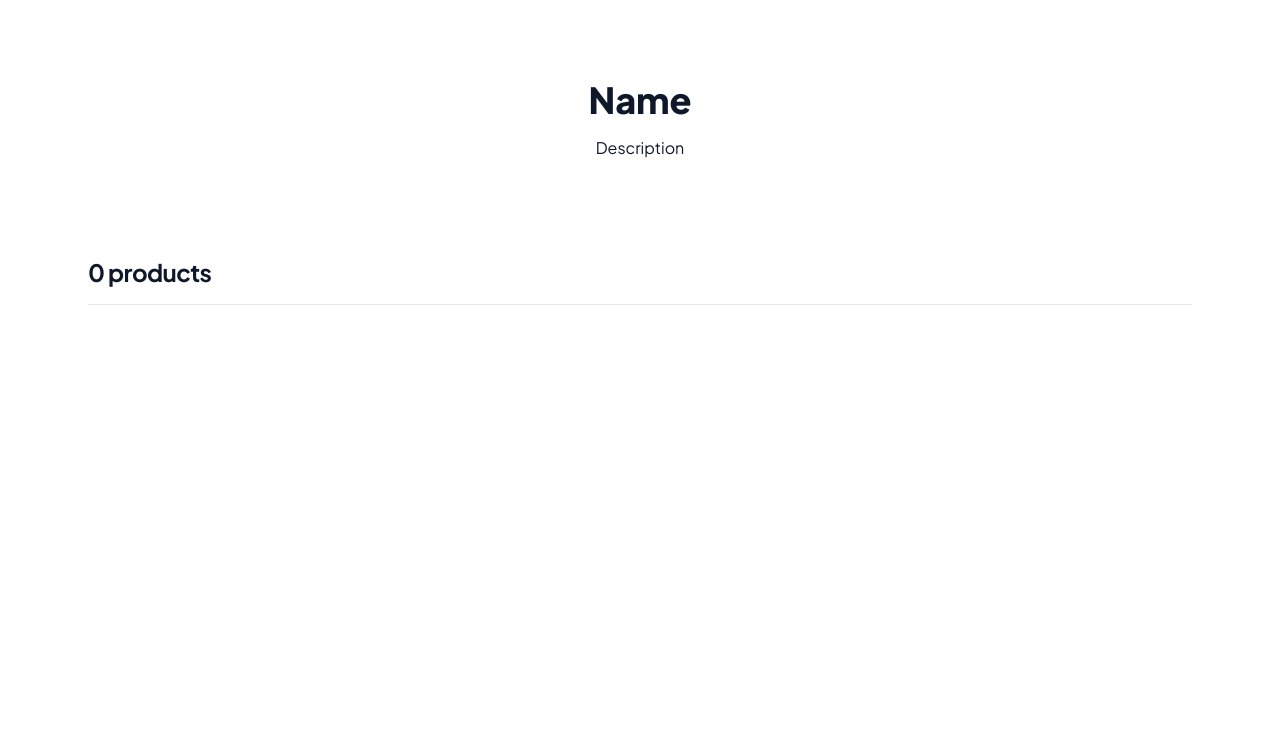
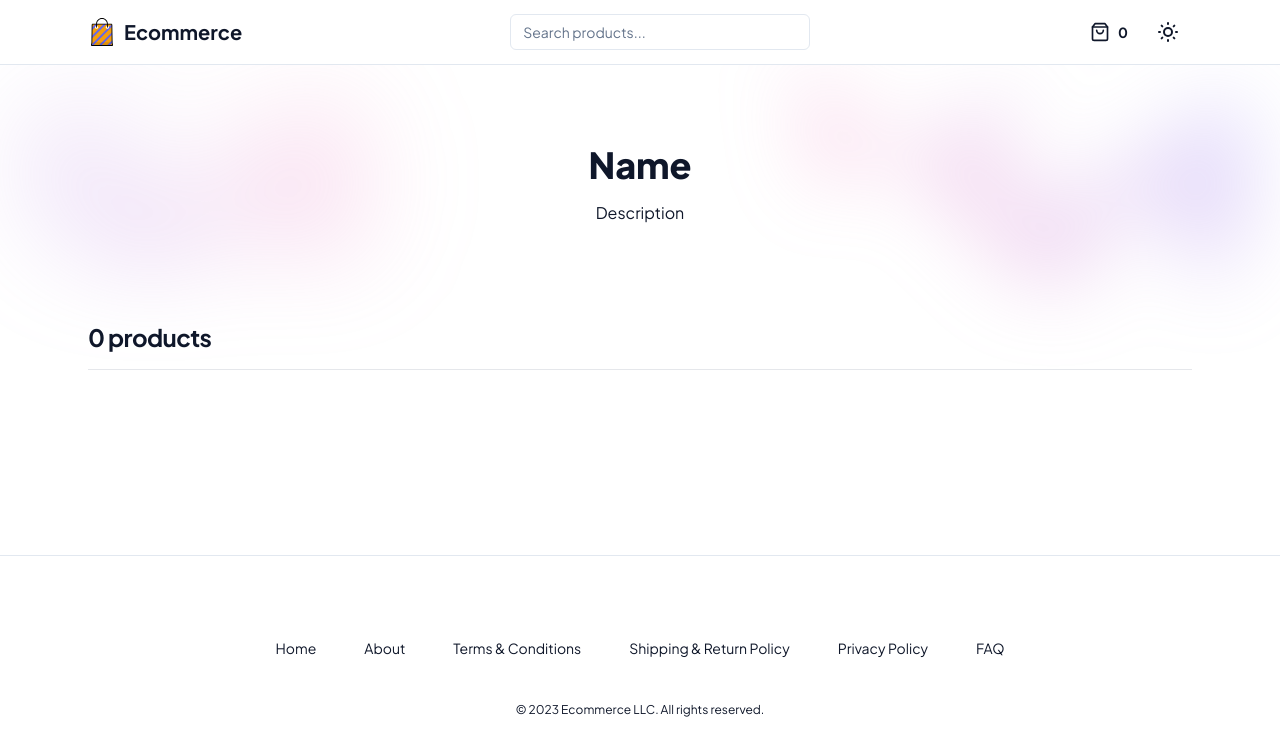
Before and after one commit to Pritam28877/Eommerce-App-v1, a Next.js app: page / in a window 1280 px wide. Shown: the top 756 px of the page. Built offline with nearby package versions, Linux system fonts and the light colour scheme.

Commit message:
add the Provider

```diff
--- a/app/layout.tsx
+++ b/app/layout.tsx
@@ -32,9 +32,14 @@ export default function RootLayout({ children }: RootLayoutProps) {
             fontSans.variable
           )}
         >
+          <Providers>
           <div className="relative flex min-h-screen flex-col">
+            <SiteHeader />
+            <SiteBlob />
             <div className="flex-1">{children}</div>
+            <SiteFooter />
           </div>
+          </Providers>
         </body>
       </html>
     </>
```
